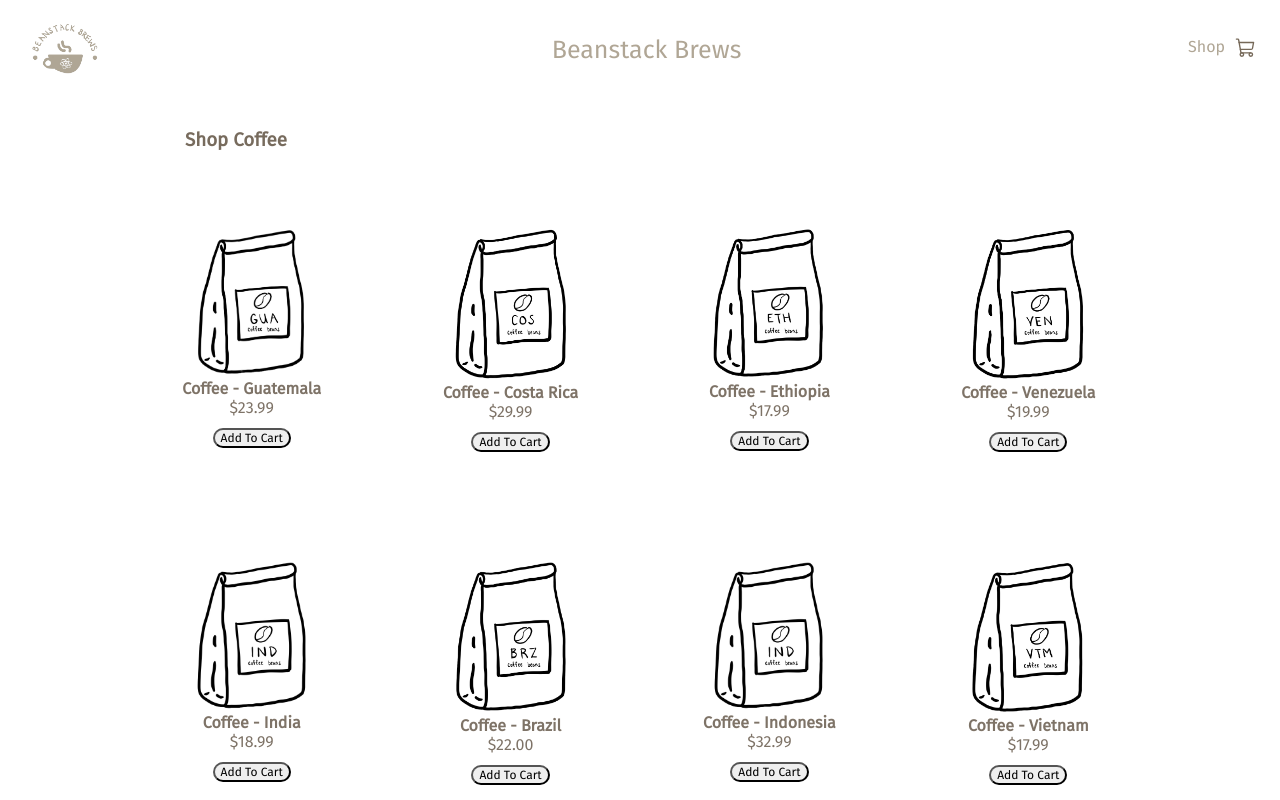
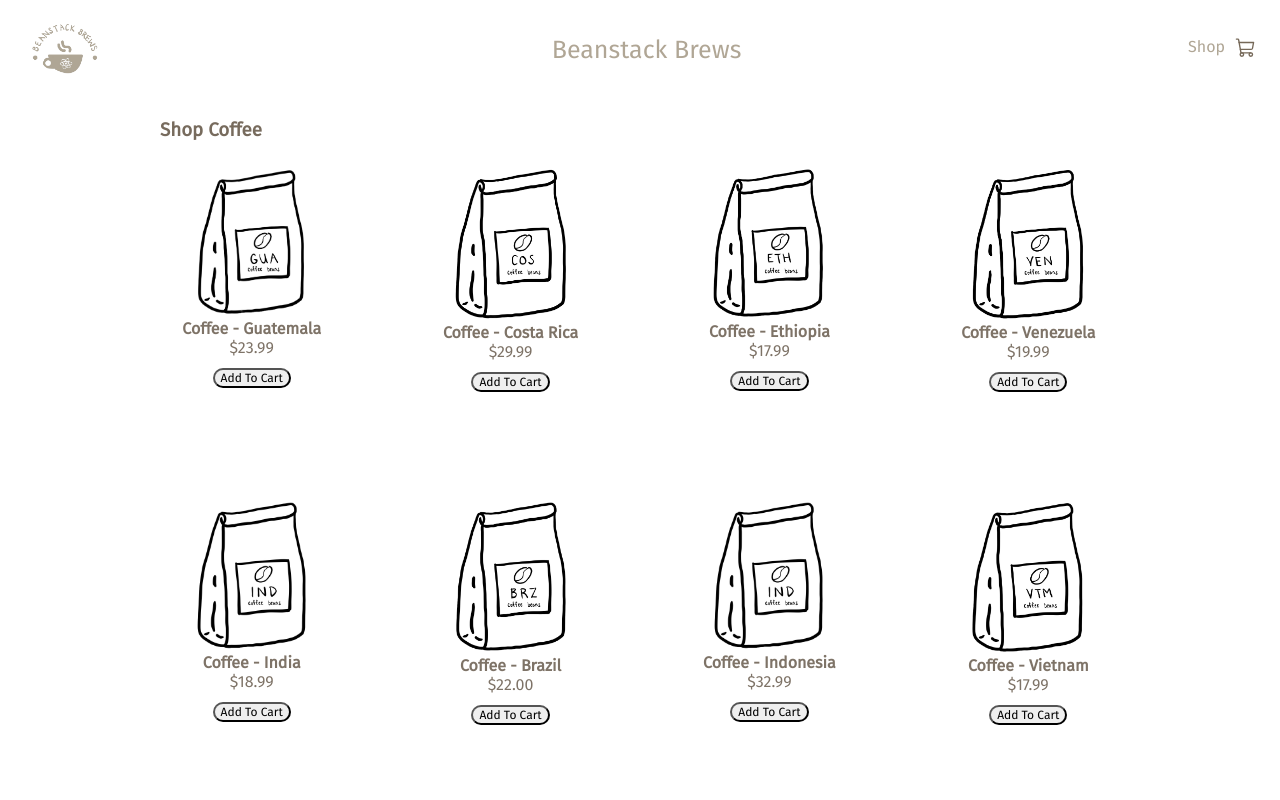
Before and after one commit to elaine-lai/coffee_shopping_cart, a React (Create React App) app: page / in a window 1280 px wide. Shown: the top 800 px of the page. Built offline with nearby package versions, Linux system fonts and the light colour scheme.

Commit message:
fixed few styling issues

```diff
--- a/src/components/navbar.css
+++ b/src/components/navbar.css
@@ -4,76 +4,76 @@ body {
   box-sizing: border-box;
 }
 
-.navbar{
+.navbar {
   width: 100%;
   height: 70px;
-  display:flex;
+  display: flex;
   flex-direction: row;
   align-items: center;
   justify-content: space-between;
 }
 
-.logo{
+.logo {
   margin-left: 20px;
 }
 
-.links{
+.links {
   display: flex;
   flex-direction: row;
   margin-right: 20px;
 }
 
-.links .shop{
+.links .shop {
   margin-right: 10px;
 }
 
-.shop{
+.shop {
   text-decoration: none;
 }
 
-.shop, .cart{
-  color: #756858
+.shop,
+.cart {
+  color: #756858;
 }
 
-.links .shop:hover, .links .cart:hover{
-  color: #B0A695;
+.links .shop:hover,
+.links .cart:hover {
+  color: #b0a695;
   transform: scale(1.1);
 }
 
-.shop.active{
-  color: #B0A695;
+.shop.active {
+  color: #b0a695;
 }
 
-.cart.active{
-  color: #B0A695;
+.cart.active {
+  color: #b0a695;
 }
 
-
 @media screen and (max-width: 480px) {
-  .logoTitle{
+  .logoTitle {
     display: none;
   }
-  .logoImg{
+  .logoImg {
     margin-top: 10px;
     width: 70px;
   }
 }
 
-
 @media screen and (min-width: 481px) {
-  .logoTitle{
+  .logoTitle {
     font-size: 25px;
-    color: #B0A695;
+    color: #b0a695;
   }
-  .logoImg{
+  .logoImg {
     margin-top: 0px;
     margin-left: 10px;
     width: 75px;
   }
-  .navbar{
+  .navbar {
     height: 100px;
   }
-  .links{
+  .links {
     margin-right: 23px;
   }
 }
--- a/src/pages/shop/shop.css
+++ b/src/pages/shop/shop.css
@@ -1,22 +1,21 @@
-
-h3{
-  color: #776B5D;
+h3 {
+  color: #776b5d;
 }
 
-.shop{
+.shopProducts {
   display: flex;
   flex-direction: column;
   align-items: center;
+  text-align: center;
 }
 
-.shopTitle{
+.shopTitle {
   display: flex;
   flex-direction: column;
-  width: 75%;
-  text-align:left;
+  text-align: left;
 }
 
-.product p{
+.product p {
   margin: 0px;
 }
 
@@ -25,127 +24,128 @@ h3{
   text-align: center;
 }
 
-img{
+img {
   width: 40%;
 }
 
-.link{
+.link {
   text-decoration: none;
   color: #7e7367;
 }
 
-.link:hover{
-  color: #EBE3D5;
+.link:hover {
+  color: #ebe3d5;
 }
 
-.theImage:hover{
+.theImage:hover {
   transform: scale(1.05);
 }
 
-.addToCartButton{
+.addToCartButton {
   border-radius: 10px;
   cursor: pointer;
-  font-family: 'Fira Sans', sans-serif;
+  font-family: "Fira Sans", sans-serif;
 }
 
 @media screen and (max-width: 480px) {
-  h3{
-    padding-top: 20px;
-    padding-bottom: 20px;
-  }
-
-  .products{
+  .products {
     display: grid;
     grid-row-gap: 60px;
   }
 
-  img{
+  img {
     width: 90px;
   }
 
-  .addToCartButton{
+  .addToCartButton {
     font-size: 11px;
+  }
+
+  .shopTitle {
+    width: 75%;
   }
 }
 
 @media screen and (min-width: 481px) {
-  h3{
-    padding-top: 10px;
-    padding-bottom: 30px;
+  .shopProducts {
+    display: flex;
+    flex-direction: column;
+    align-items: center;
+    text-align: center;
   }
 
-  .products{
+  .products {
     display: grid;
-    grid-row-gap: 60px;
+    grid-gap: 120px;
     grid-template-columns: repeat(2, 1fr);
-    /* background-color: rgb(201, 223, 201); */
+  }
+  img {
+    width: 100px;
   }
 
-  img{
-    width: 39%;
+  .addToCartButton {
+    font-size: 12px;
   }
 
-  .addToCartButton{
-    font-size: 12px;
+  .shopTitle {
+    width: 75%;
   }
 }
 
 @media screen and (min-width: 768px) {
-  h3{
-    padding-top: 10px;
-    padding-bottom: 40px;
+  .shopProducts {
+    display: flex;
+    flex-direction: column;
+    align-items: center;
+    text-align: center;
   }
 
-  .products{
+  .products {
     display: grid;
     grid-gap: 120px;
     grid-template-columns: repeat(3, 1fr);
-    /* background-color: rgb(185, 185, 228); */
   }
 
-  img{
-    width: 109px;
+  img {
+    width: 105px;
   }
 
-  .addToCartButton{
+  .addToCartButton {
     font-size: 12px;
+  }
+
+  .shopTitle {
+    min-width: 730px;
+    max-width: 980px;
   }
 }
 
 @media screen and (min-width: 1080px) {
-  .shop{
+  .shop {
     display: flex;
     flex-direction: column;
     align-items: center;
   }
 
-  h3{
-    padding-top: 10px;
-    padding-bottom: 50px;
-  }
-
-  .products{
+  .products {
     display: grid;
     gap: 1px;
     grid-template-columns: repeat(4, 1fr);
     grid-gap: 100px;
-    background-color: white;
     max-width: 1100px;
     justify-content: center;
   }
 
-  img{
+  img {
     width: 112px;
   }
 
-  .addToCartButton{
+  .addToCartButton {
     font-size: 12px;
   }
 
-  .shopTitle{
-    display: flex;
-    flex-direction: column;
-    text-align:left;
-    max-width: 910px;
+  .shopTitle {
+    min-width: 930px;
+    max-width: 980px;
   }
 }
--- a/src/pages/shop/shop.jsx
+++ b/src/pages/shop/shop.jsx
@@ -5,7 +5,7 @@ import "./shop.css"
 
 export const Shop = () => {
   return (
-    <div className="shop">
+    <div className="shopProducts">
       <div className="shopTitle">
         <h3>Shop Coffee</h3>
       </div>
```
